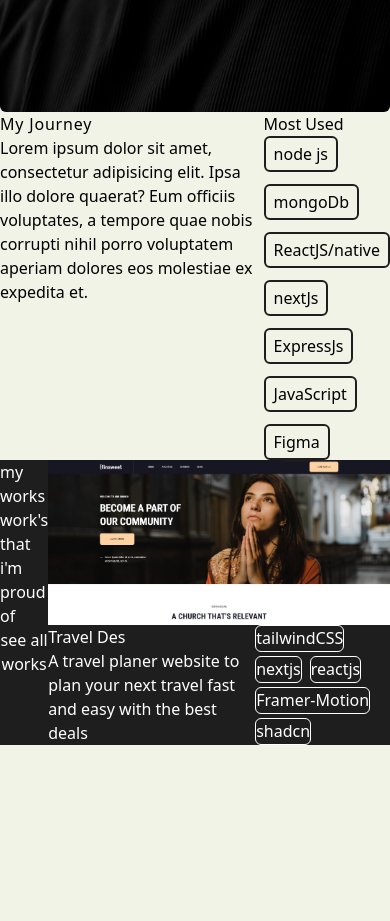
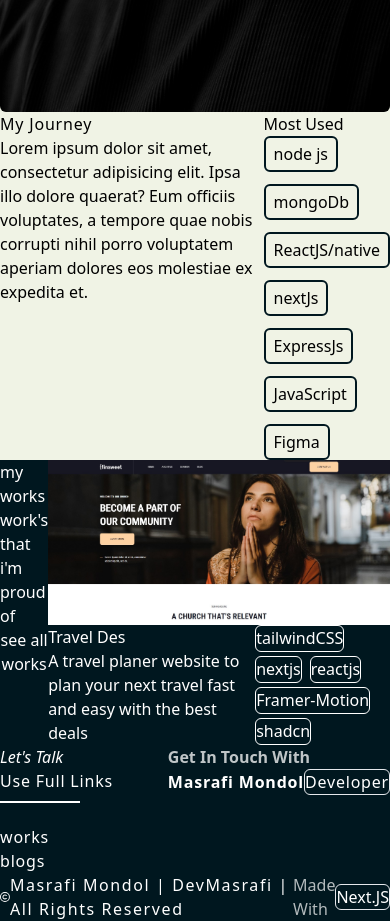
Before and after one commit to devMasrafi/portfolionextjs, a Next.js app: page / in a window 390 px wide. Shown: the part 693-1614 px from the top of the page. Before the commit the page ends 1438 px from the top, so only its background shows below. Built offline with nearby package versions, Linux system fonts and the light colour scheme.

Commit message:
update footer lg:

```diff
--- a/src/app/page.js
+++ b/src/app/page.js
@@ -1,3 +1,4 @@
+import Footer from "@/components/Footer";
 import ProjectPage from "@/components/project";
 import SocialHandel from "@/components/socialHandel";
 
@@ -99,6 +100,11 @@
       <section>
         <ProjectPage/>
       </section>
+
+
+
+      {/* footer */}
+      <Footer/>
     </main>
   );
 }
--- /dev/null
+++ b/src/components/Footer.jsx
@@ -0,0 +1,60 @@
+import Link from "next/link";
+import React from "react";
+import { FaRegCopyright } from "react-icons/fa6";
+
+const Footer = () => {
+  return (
+    <main>
+      <section className=" lg:my-[3rem] ">
+        <div className="container mx-auto bg-darkBlue  lg:h-[34rem] lg:rounded-3xl text-white lg:px-[5rem] ">
+          <div className=" lg:pt-[4rem] flex justify-between lg:mb-[5rem] ">
+            <div>
+              <h1 className="lg:text-8xl font-RobotoFont italic capitalize">
+                let&#39;s talk
+              </h1>
+              <div className="relative font-RaleWayFont lg:mt-[3rem] ">
+                <h3 className=" lg:text-xl capitalize tracking-wider mb-[2rem] before:content-[''] before:absolute before:w-[5rem] before:h-[2px] before:bg-white before:left-0 before:top-[2rem]  ">
+                  use full links
+                </h3>
+                <ul className="lg:text-lg tracking-wider">
+                  <li className="lg:my-2">
+                    <Link href={"/works"}>works</Link>
+                  </li>
+                  <li>
+                    <Link href={"/blogs"}>blogs</Link>
+                  </li>
+                </ul>
+              </div>
+            </div>
+            <div className="font-RaleWayFont lg:mt-[7rem] ">
+              <div></div>
+              <h2 className="capitalize lg:text-2xl font-semibold opacity-75">
+                get in touch with
+              </h2>
+              <div className="flex items-center lg:gap-x-6 capitalize lg:mt-1 ">
+                <h3 className=" lg:ml-[3rem] lg:text-xl font-RaleWayFont font-semibold tracking-wider ">
+                  Masrafi Mondol
+                </h3>
+                <button className=" lg:py-1 lg:px-4 border border-1-white rounded-md capitalize tracking-wider ">
+                  developer
+                </button>
+              </div>
+            </div>
+          </div>
+          <div className="lg:pt-[5rem] flex justify-between font-RaleWayFont ">
+            <h2 className=" flex items-center lg:gap-x-2 tracking-widest capitalize">
+              <FaRegCopyright className="lg:text-sm" /> Masrafi Mondol | devMasrafi | all rights
+              Reserved
+            </h2>
+            <div className="flex lg:gap-x-6 items-center">
+                <h2 className="capitalize  lg:tracking-wide opacity-70">made with</h2>
+                <h3 className="lg:text-lg lg:tracking-wide lg:py-1 lg:px-4 border border-1-white rounded-md"> Next&#46;JS</h3>
+            </div>
+          </div>
+        </div>
+      </section>
+    </main>
+  );
+};
+
+export default Footer;
--- a/tailwind.config.js
+++ b/tailwind.config.js
@@ -14,7 +14,7 @@
       colors: {
         mainBg: "#F0F3E5",
         skyblue: "#9EFCF1",
-        darkBlue: "#1E1E1E",
+        darkBlue: "#00171F",
       },
     },
   },
```
